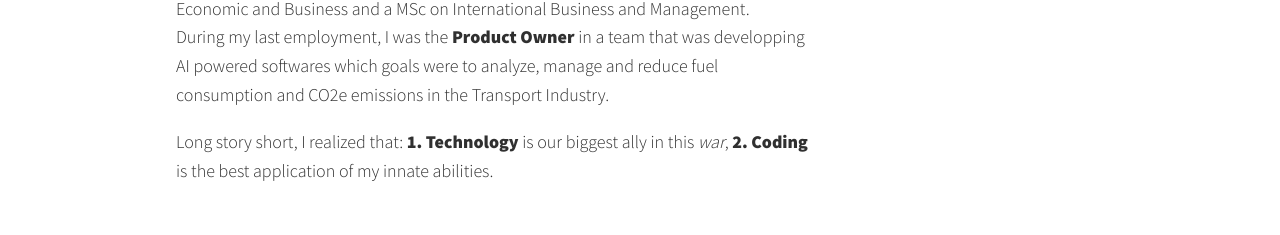
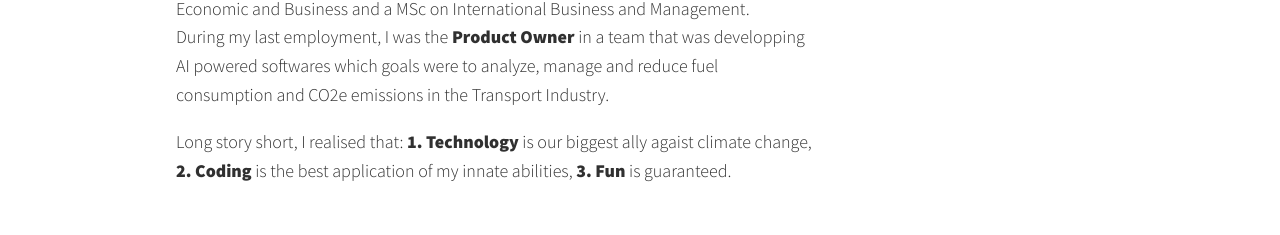
Before and after one commit to SteRap/portfolio, a React (Create React App) app: page / in a window 1280 px wide. Shown: the part 1839-2074 px from the top of the page. Built offline with nearby package versions, Linux system fonts and the light colour scheme.

Commit message:
add text

```diff
--- a/src/About.js
+++ b/src/About.js
@@ -44,9 +44,10 @@ function About() {
           consumption and CO2e emissions in the Transport Industry.
         </p>
         <p data-aos="zoom-in-up">
-          Long story short, I realized that: <strong>1. Technology</strong> is
-          our biggest ally in this <i>war</i>, <strong>2. Coding</strong> is the
-          best application of my innate abilities.
+          Long story short, I realised that: <strong>1. Technology</strong> is
+          our biggest ally agaist climate change, <strong>2. Coding</strong> is
+          the best application of my innate abilities, <strong>3. Fun</strong>{" "}
+          is guaranteed.
         </p>
       </div>
 
```
